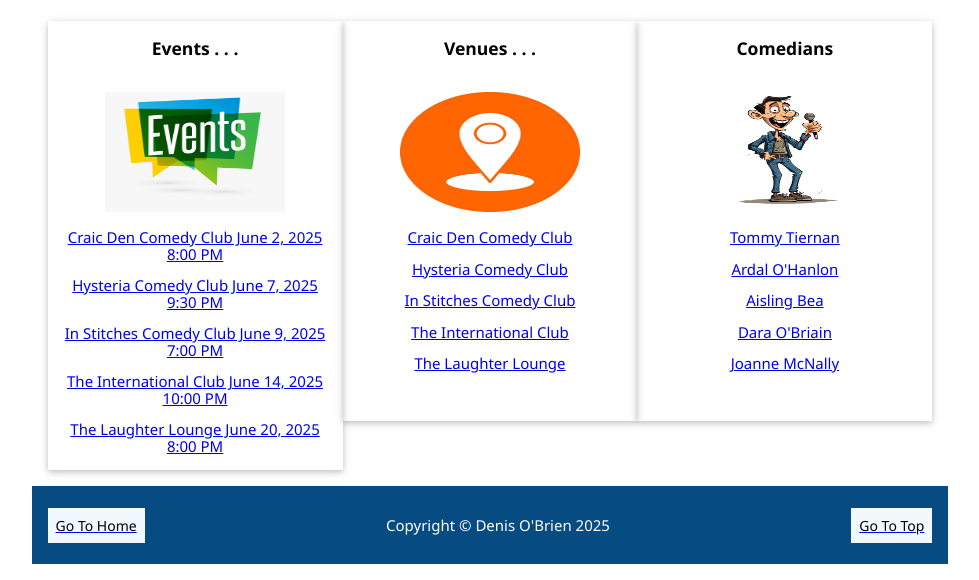
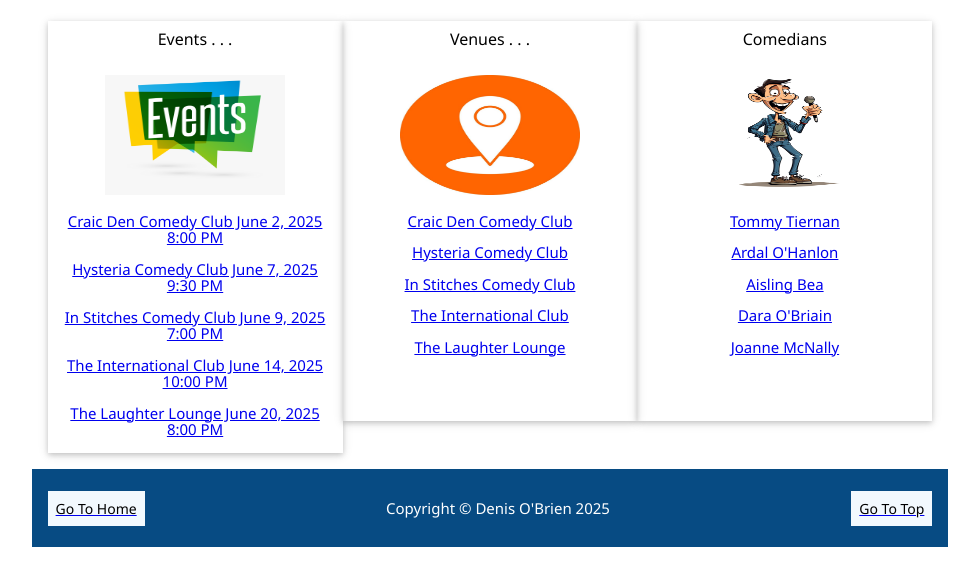
Before and after one commit to AdobUCD/YouGottaLaugh, a plain HTML site: page index.html in a window 1280 px wide. Shown: the part 332-912 px from the top of the page, without its empty margins (150-1129 px from the left). Drawn offline with Linux system fonts and the light colour scheme.

Commit message:
replace h3 with h2

```diff
--- a/index.html
+++ b/index.html
@@ -31,7 +31,7 @@
 <div class="ygl-main-panel ygl-row-padding ygl-align-center ygl-margin-top">
   <div class="ygl-third">
     <div class="ygl-card ygl-container">
-    <h3>Events . . .</h3><br>
+    <h2>Events . . .</h2><br>
     <img src="images/events.png" width="180" height="120" alt="Events Clipart Image">
     <p><a href="https://craicdencomedyclub.com/" target="_blank">Craic Den Comedy Club	June 2, 2025	8:00 PM</a></p>
     <p><a href="https://www.hysteriacomedy.com/" target="_blank">Hysteria Comedy Club	June 7, 2025	9:30 PM</a></p>
@@ -43,7 +43,7 @@
 
   <div class="ygl-third">
     <div class="ygl-card ygl-container">
-    <h3>Venues . . .</h3><br>
+    <h2>Venues . . .</h2><br>
     <img src="images/venues.png" width="180" height="120" alt="What's On Clipart Image">
       <p><a href="https://craicdencomedyclub.com/" target="_blank">Craic Den Comedy Club</a></p>
       <p><a href="https://www.hysteriacomedy.com/" target="_blank">Hysteria Comedy Club</a></p>
@@ -55,7 +55,7 @@
 
   <div class="ygl-third">
     <div class="ygl-card ygl-container">
-    <h3>Comedians</h3><br>
+    <h2>Comedians</h2><br>
     <img src="images/comedians.png" width="180" height="120" alt="Comedians Clipart Image">
     <p><a href="https://tommytiernan.ie/" target="_blank">Tommy Tiernan</a></p>
     <p><a href="https://www.ardalohanlon.com/" target="_blank">Ardal O'Hanlon</a></p>
--- a/style/yglBlue.css
+++ b/style/yglBlue.css
@@ -9,6 +9,7 @@ body{
 }
 
 h1{font-size:20px;font-family:"Segoe UI",Arial,sans-serif;font-weight:400;margin:10px 0}
+h2{font-size:16px;font-family:"Segoe UI",Arial,sans-serif;font-weight:200;margin:10px 0}
 
 
 header{width:95%}
```
